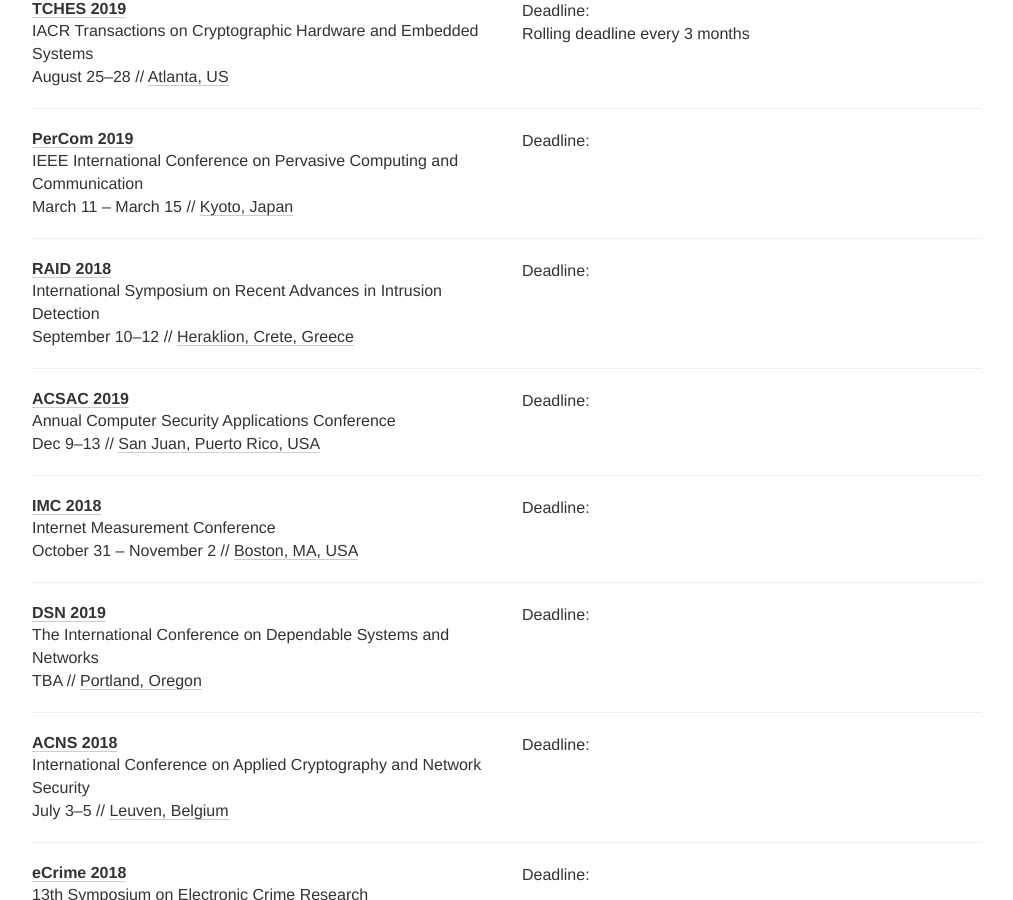
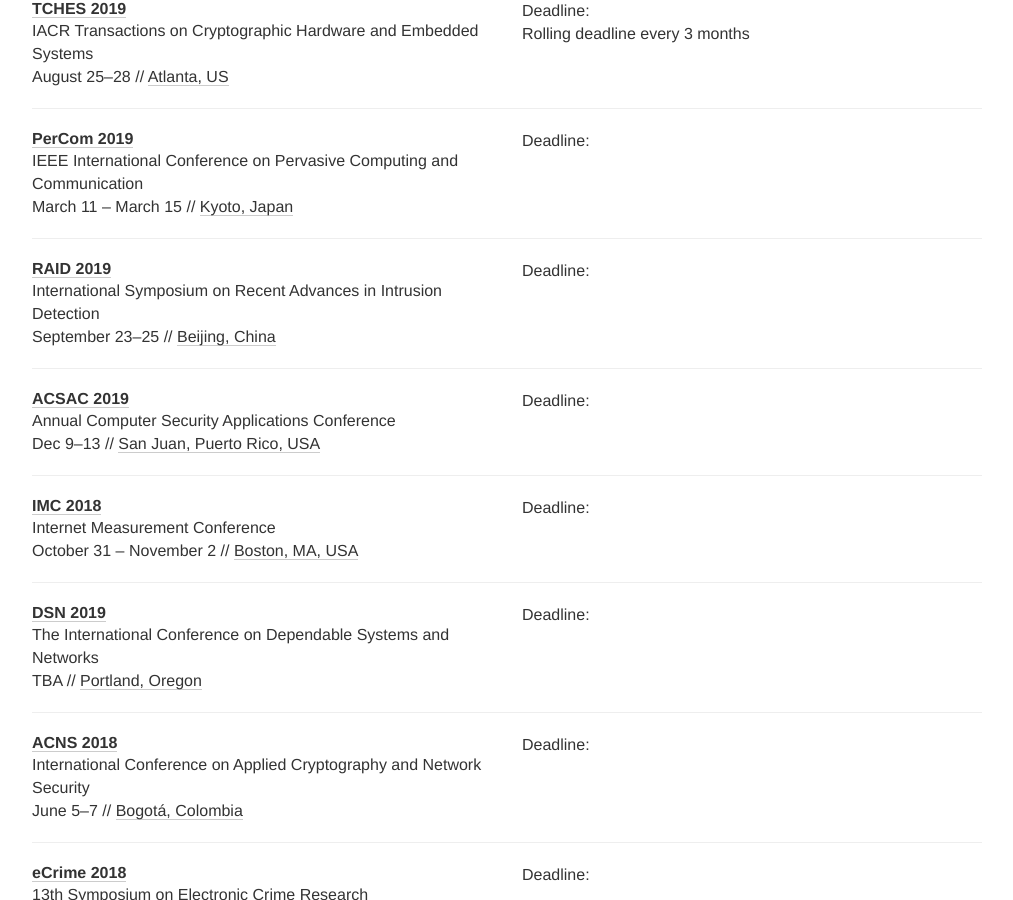
Before and after one commit to sec-deadlines/sec-deadlines.github.io, a Jekyll site: the page built from index.html, in a window 1280 px wide and 900 px high, scrolled down 2448 px. Shown: the whole window, without its empty margins (133-1146 px from the left). Built offline with Jekyll 4.4.1, drawn with Linux system fonts in a browser that asks for light colours; nearby versions of some CDN libraries; comment, search, counter and statistics services are not loaded; some of the changed text lies outside the part shown.

Commit message:
Update RAID, ESORICS, ACNS (#30)
* update RAID

* delete commented-out data

* RAID in default timezone

* update esorics

* fix acns

* RAID URL

```diff
--- a/_data/conferences.yml
+++ b/_data/conferences.yml
@@ -70,11 +70,12 @@
 
 - name: ESORICS
   description: European Symposium on Research in Computer Security
-  year: 2018
-  link: https://esorics2018.upc.edu/
-  deadline: "2018-04-24 23:59"
-  date: September 11-13
-  place: Barcelona, Spain
+  year: 2019
+  link: https://esorics2019.uni.lu/
+  deadline: "2019-04-29 23:59"
+  timezone: Etc/UTC-11
+  date: September 23-27
+  place: Luxembourg
   tags: [SEC, PRIV]
 
 - name: WiSec
@@ -233,23 +234,12 @@
 
 - name: RAID
   description: International Symposium on Recent Advances in Intrusion Detection
-  year: 2018
-  link: https://www.raid2018.org/
-  deadline: "2018-04-03 07:59"
-  timezone: America/New_York
-  date: September 10-12
-  place: Heraklion, Crete, Greece
+  year: 2019
+  link: https://www.raid-2019.org/
+  deadline: "2019-04-02 23:59"
+  date: September 23-25
+  place: Beijing, China
   tags: SEC
-
-# - name: ACSAC
-#   description: Annual Computer Security Applications Conference
-#   year: 2018
-#   link: https://www.acsac.org/
-#   deadline: "2017-06-08 23:59"
-#   timezone: America/New_York
-#   date: December 4-8
-#   place: San Juan, Puerto Rico, USA
-#   tags: SEC
 
 - name: ACSAC
   description: Annual Computer Security Applications Conference
@@ -282,10 +272,10 @@
 - name: ACNS
   description: International Conference on Applied Cryptography and Network Security
   year: 2018
-  link: https://www.cosic.esat.kuleuven.be/events/acns2018/
-  deadline: "2018-01-26 23:59"
-  date: July 3-5
-  place: Leuven, Belgium
+  link: https://www.acns19.com/
+  deadline: "2018-01-29 23:59"
+  date: June 5-7
+  place: Bogotá, Colombia
   tags: [CRYPTO, SEC]
 
 - name: eCrime
```
